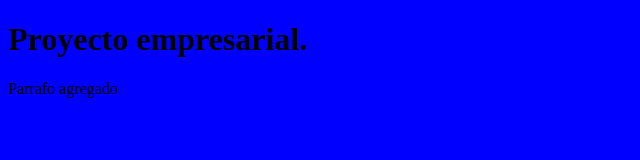
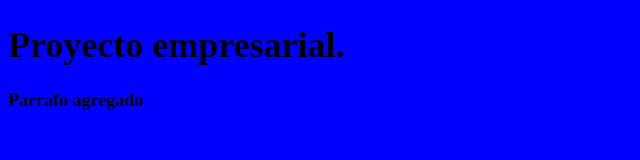
Before and after one commit to Daviddmscience/CursoGIT, a plain HTML site: page index.html in a window 1280 px wide. Shown: the whole page, without its empty margins (0-640 px from the left). Drawn offline with Linux system fonts and the light colour scheme.

Commit message:
Update estilos.css

```diff
--- a/CSS/estilos.css
+++ b/CSS/estilos.css
@@ -3,5 +3,5 @@
 
 body{
 	background-color:blue;
-	font: bold red;
+	font: bold 18px red;
 }
```
